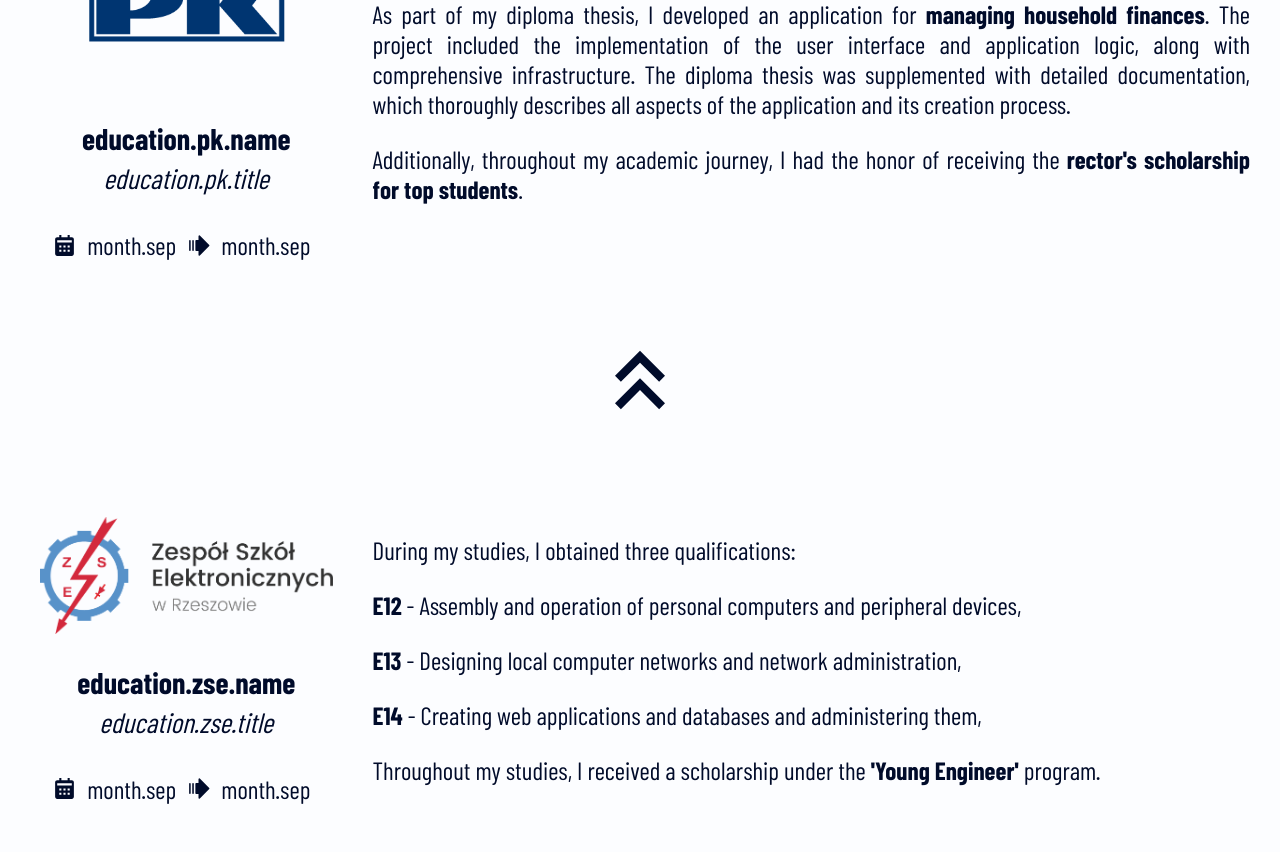
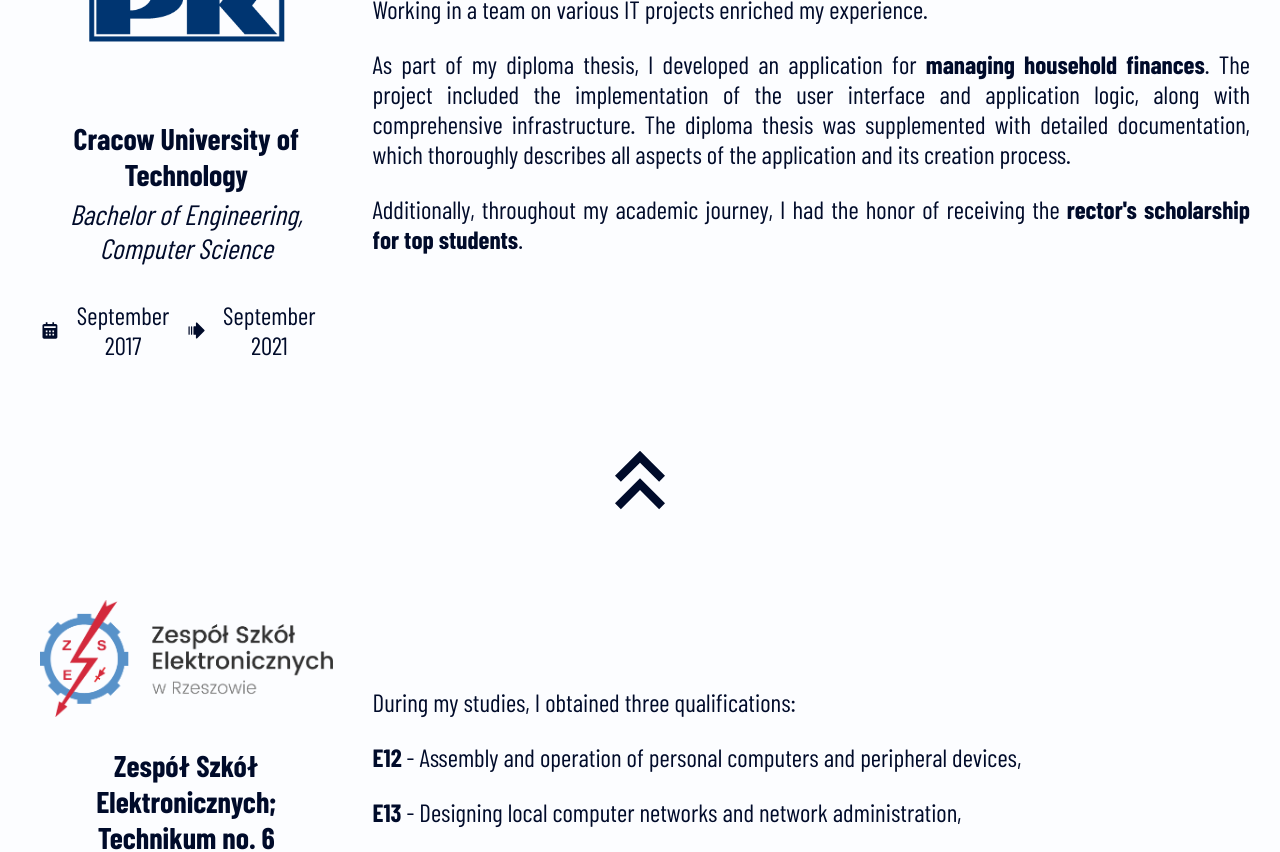
Before and after one commit to MrWonsik/mrwonsik.github.io, a React (Vite) app: page / in a window 1280 px wide. Shown: the part 7920-8772 px from the top of the page. Built offline with nearby package versions, Linux system fonts and the light colour scheme.

Commit message:
hotfix v2

```diff
--- a/src/app/section/education/EducationCard.tsx
+++ b/src/app/section/education/EducationCard.tsx
@@ -68,6 +68,7 @@ function obtainDescriptionComponent(id: string) {
 }
 
 function EducationCard({ educationInfo }: { educationInfo: EducationInfo }) {
+  const { t } = useTranslation();
   return (
     <HorizontalCard
       logo={{
@@ -76,15 +77,15 @@ function EducationCard({ educationInfo }: { educationInfo: EducationInfo }) {
       }}
       fields={[
         <BoldedParagraph key="companyName">
-          {educationInfo.university.name}
+          {educationInfo.university.name && t(educationInfo.university.name)}
         </BoldedParagraph>,
         <ItalicParagraph key="companyRole">
-          {educationInfo.title}
+          {t(educationInfo.title)}
         </ItalicParagraph>,
       ]}
       period={{
-        startDate: educationInfo.startDate,
-        endDate: educationInfo.endDate,
+        startDate: `${t(educationInfo.startDate)} ${educationInfo.startYear}`,
+        endDate: `${t(educationInfo.endDate)} ${educationInfo.endYear}`,
       }}
       detailComponent={obtainDescriptionComponent(educationInfo.id)}
     />
```
Also changed, not shown: 1 other file (tests, documents, lock files or other folders).
